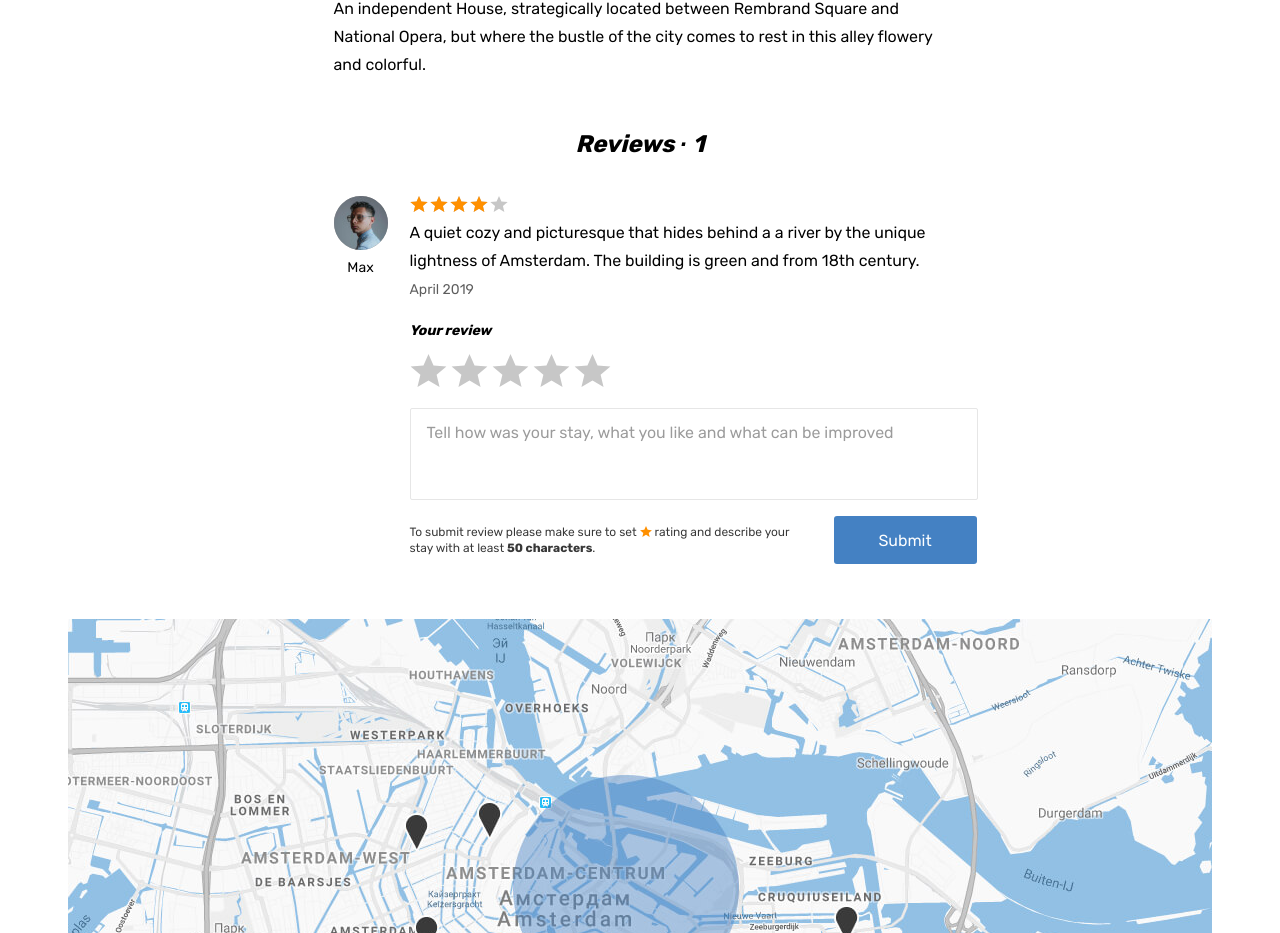
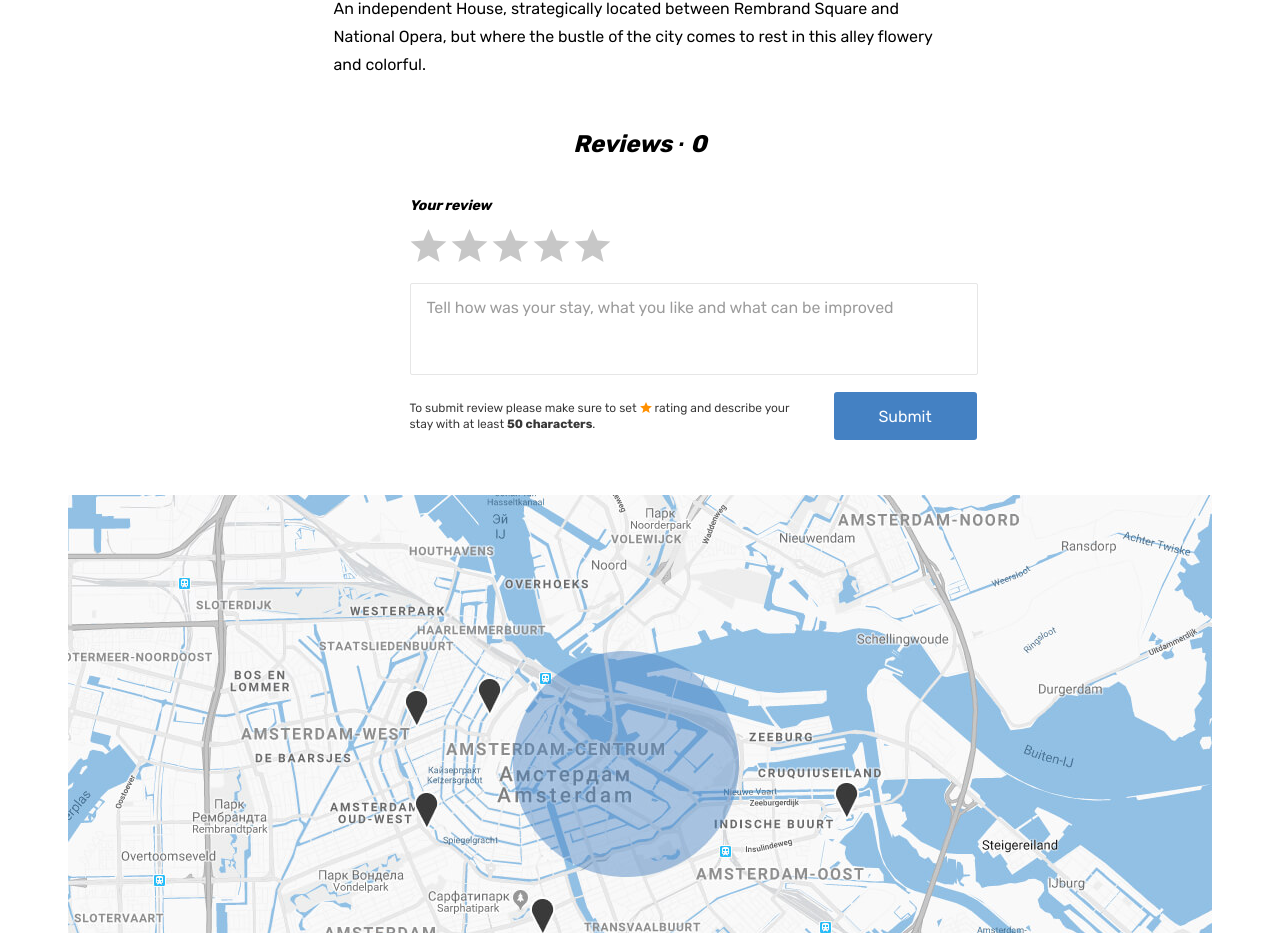
Before and after one commit to NeiruBugz/1115009-six-cities-4, a React app: page /dev-offer in a window 1280 px wide. Shown: the part 1077-2010 px from the top of the page. Built offline with nearby package versions, Linux system fonts and the light colour scheme.

Commit message:
[module4-task2] inject ReviewList into DetailedOffer

```diff
--- a/src/components/detailed-offer/detailed-offer.jsx
+++ b/src/components/detailed-offer/detailed-offer.jsx
@@ -1,5 +1,7 @@
 import React, {Fragment} from 'react';
 import PropTypes from 'prop-types';
+
+import ReviewsList from '../reviews-list/reviews-list.jsx';
 
 const DetailedOffer = ({offer}) => {
 
@@ -140,34 +142,7 @@ const DetailedOffer = ({offer}) => {
                   </div>
                 </div>
                 <section className="property__reviews reviews">
-                  <h2 className="reviews__title">Reviews &middot; <span className="reviews__amount">1</span></h2>
-                  <ul className="reviews__list">
-                    <li className="reviews__item">
-                      <div className="reviews__user user">
-                        <div className="reviews__avatar-wrapper user__avatar-wrapper">
-                          <img className="reviews__avatar user__avatar" src="img/avatar-max.jpg" width="54" height="54"
-                            alt="Reviews avatar" />
-                        </div>
-                        <span className="reviews__user-name">
-                        Max
-                        </span>
-                      </div>
-                      <div className="reviews__info">
-                        <div className="reviews__rating rating">
-                          <div className="reviews__stars rating__stars">
-                            <span style={{width: `80%`}}></span>
-                            <span className="visually-hidden">Rating</span>
-                          </div>
-                        </div>
-                        <p className="reviews__text">
-                          A quiet cozy and picturesque that hides behind a a river by the unique lightness of Amsterdam.
-                          The
-                          building is green and from 18th century.
-                        </p>
-                        <time className="reviews__time" dateTime="2019-04-24">April 2019</time>
-                      </div>
-                    </li>
-                  </ul>
+                  <ReviewsList reviews={[]}/>
                   <form className="reviews__form form" action="#" method="post">
                     <label className="reviews__label form__label" htmlFor="review">Your review</label>
                     <div className="reviews__rating-form form__rating">
--- a/src/components/review/review.jsx
+++ b/src/components/review/review.jsx
@@ -1,5 +1,5 @@
 import React from 'react';
-import PropTypes from 'react';
+import PropTypes from 'prop-types';
 
 const Review = ({userAvatar, userName, rating, text, date}) => {
   return (
--- a/src/components/reviews-list/reviews-list.jsx
+++ b/src/components/reviews-list/reviews-list.jsx
@@ -1,16 +1,29 @@
-import React from 'react';
+import React, {Fragment} from 'react';
 import PropTypes from 'prop-types';
 
-import Review from '../review/review/jsx';
+import Review from '../review/review.jsx';
 
 const ReviewsList = ({reviews}) => {
   return (
-    <section className="property__reviews reviews">
-      <h2 className="reviews__title">Reviews &middot; <span className="reviews__amount">1</span></h2>
+    <Fragment>
+      <h2 className="reviews__title">Reviews &middot; <span className="reviews__amount">{reviews.length}</span></h2>
       <ul className="reviews__list">
-        {reviews.length ? reviews.map(({review}) => <Review key={review.id}/>) : null}
+        {reviews.length > 0
+          ? reviews.map(({id, userAvatar, userName, rating, text, date}) => {
+            return (
+              <Review
+                key={id}
+                userAvatar={userAvatar}
+                userName={userName}
+                rating={rating}
+                text={text}
+                date={date}
+              />
+            );
+          })
+          : null}
       </ul>
-    </section>
+    </Fragment>
   );
 };
 
@@ -23,3 +36,5 @@ ReviewsList.propTypes = {
     date: PropTypes.string,
   })).isRequired,
 };
+
+export default ReviewsList;
```
